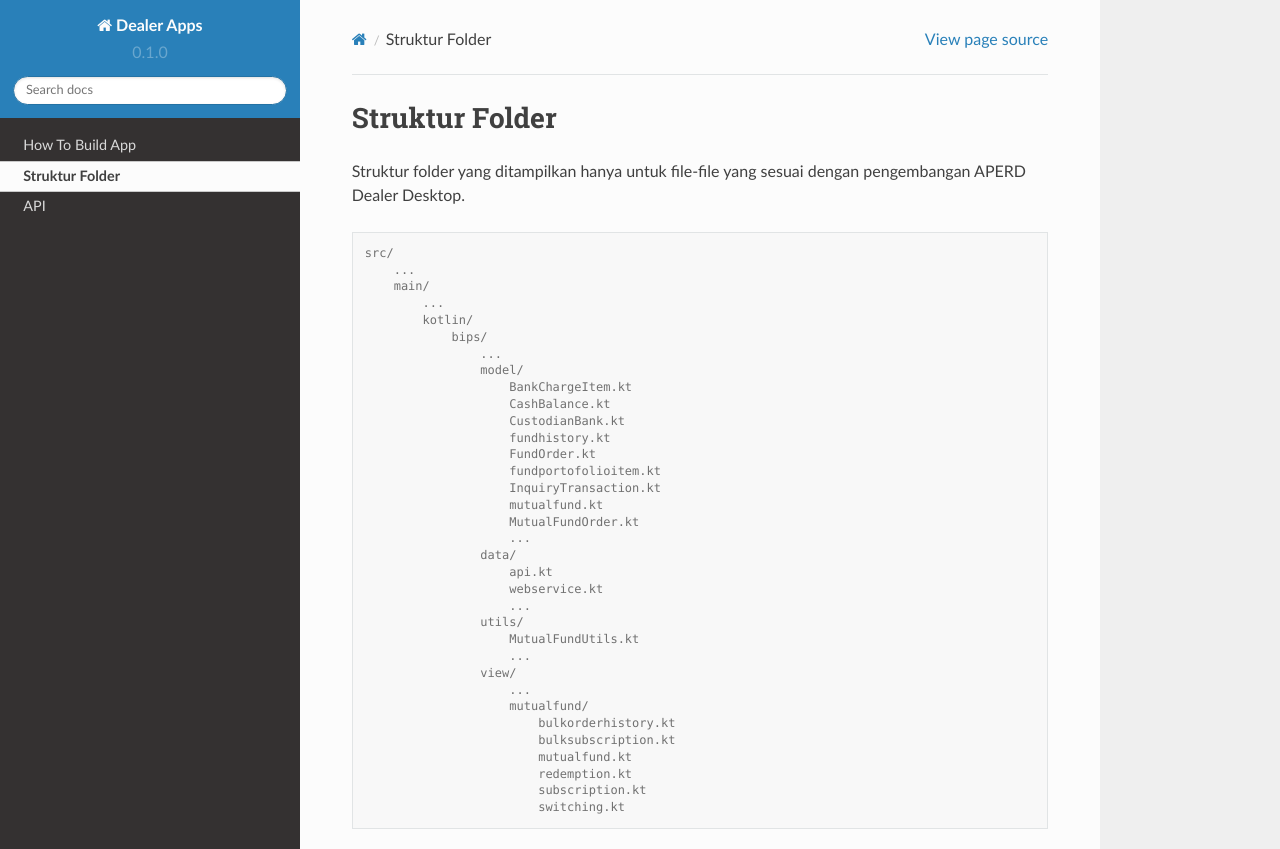
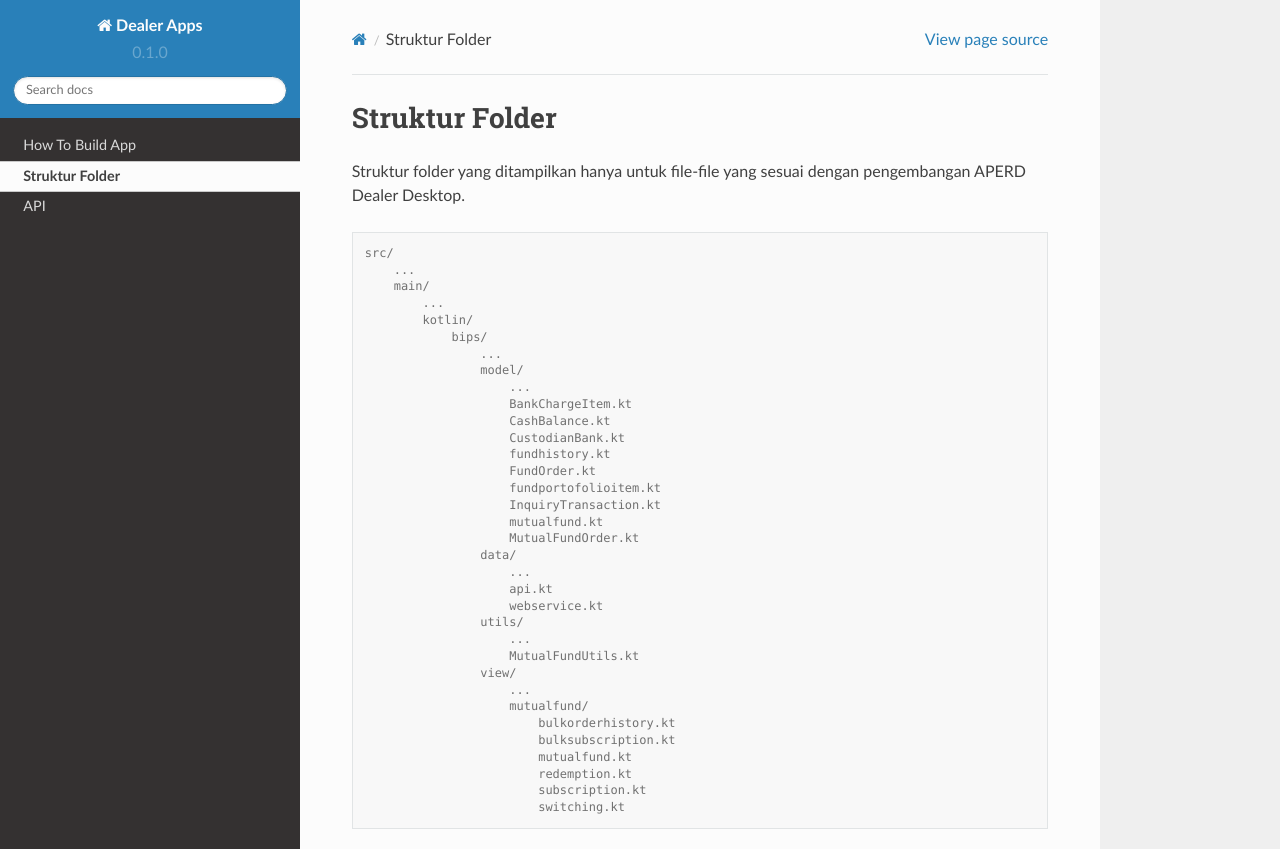
Before and after one commit to arvinrasheda/dealer-docs, a Sphinx documentation site: the page built from docs/source/struktur-folder.rst, in a window 1280 px wide and 1142 px high, cut to the strip 0-849 px from the top of the window. Built offline with Sphinx 7.4.7 and the Read the Docs theme 2.0.0, drawn with Linux system fonts in a browser that asks for light colours.

```diff
--- a/docs/source/struktur-folder.rst
+++ b/docs/source/struktur-folder.rst
@@ -13,6 +13,7 @@ Struktur folder yang ditampilkan hanya untuk file-file yang sesuai dengan pengem
                 bips/
                     ...
                     model/
+                        ...
                         BankChargeItem.kt
                         CashBalance.kt
                         CustodianBank.kt
@@ -22,14 +23,13 @@ Struktur folder yang ditampilkan hanya untuk file-file yang sesuai dengan pengem
                         InquiryTransaction.kt
                         mutualfund.kt
                         MutualFundOrder.kt
+                    data/
                         ...
-                    data/
                         api.kt
                         webservice.kt
+                    utils/
                         ...
-                    utils/
                         MutualFundUtils.kt
-                        ...
                     view/
                         ...
                         mutualfund/
```
